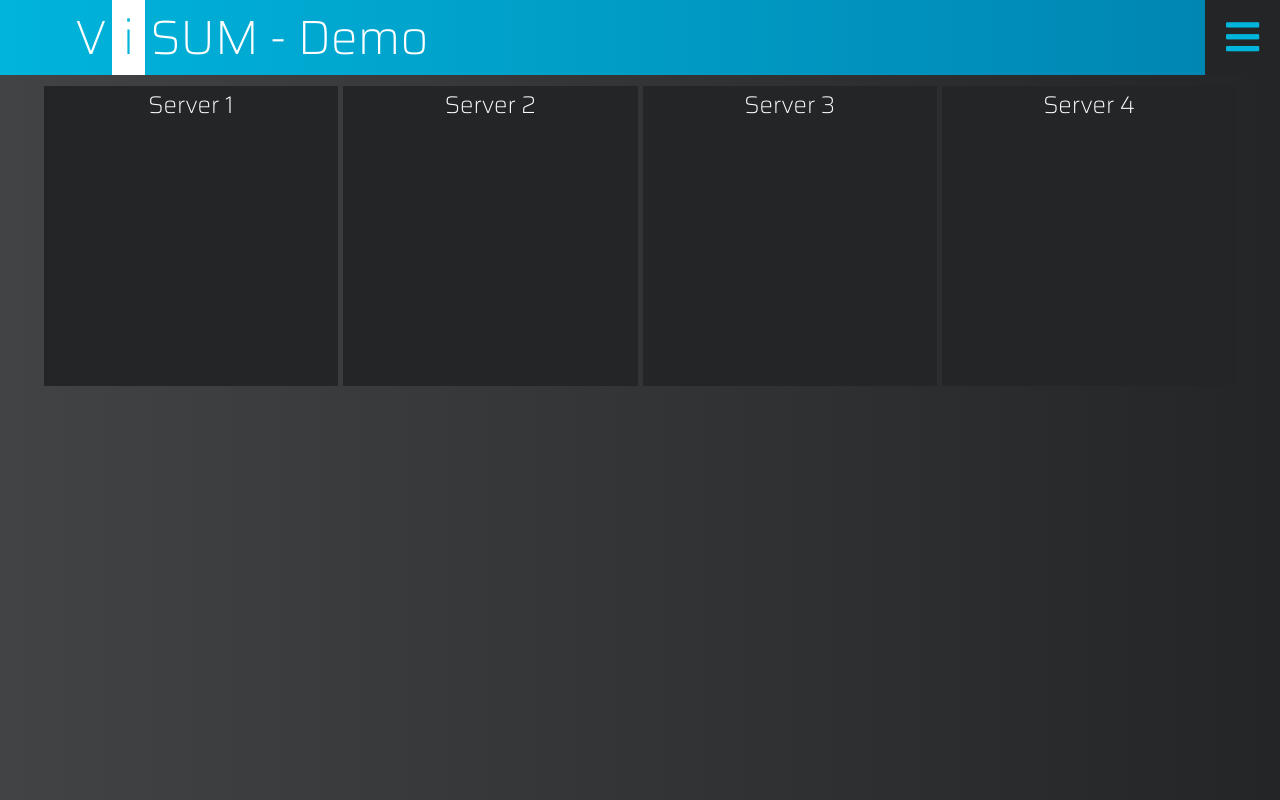
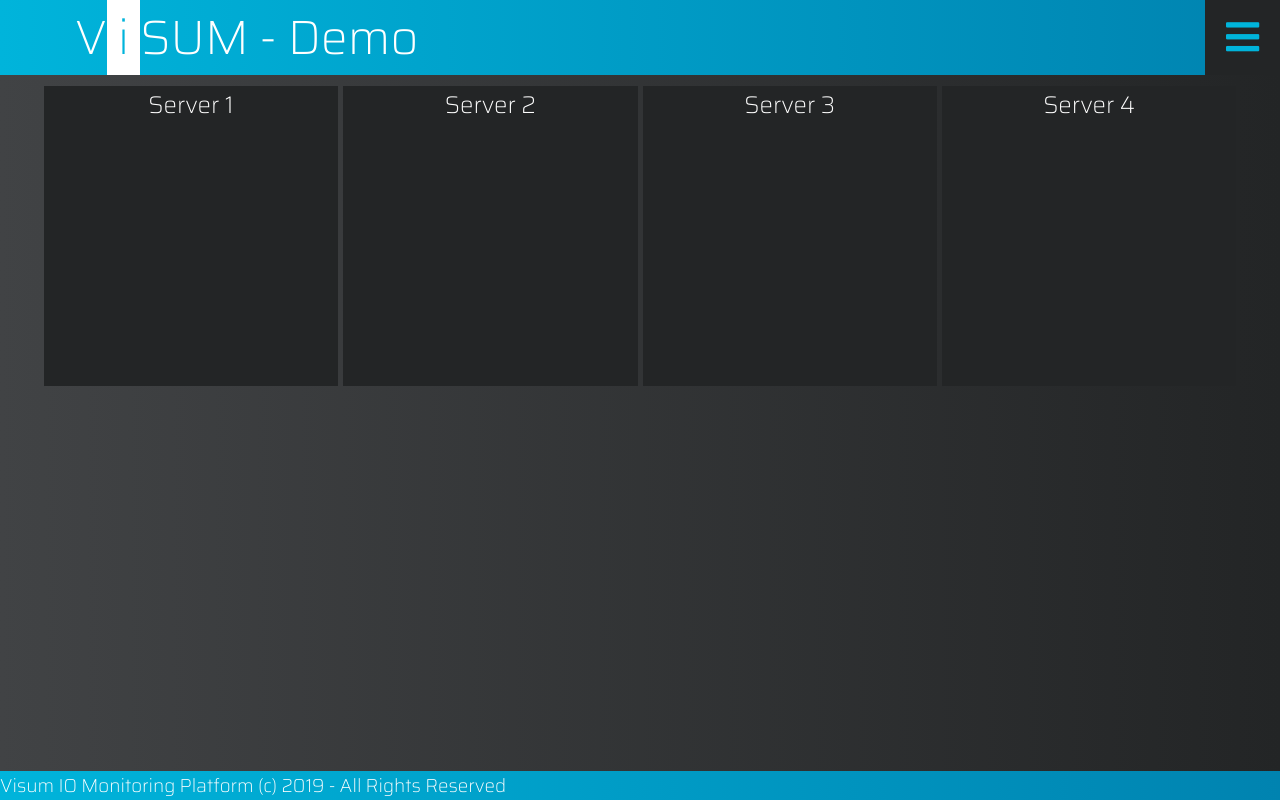
Before and after one commit to JoshuaBuist/visumio, a PHP site: page / in a window 1280 px wide. Run offline with PHP 8.4, Linux system fonts and the light colour scheme.

Commit message:
Footer added

```diff
--- a/css/colors.css
+++ b/css/colors.css
@@ -4,6 +4,11 @@ header {
     background: #00B4DB;  /* fallback for old browsers */
     background: -webkit-linear-gradient(to left, #0083B0, #00B4DB);  /* Chrome 10-25, Safari 5.1-6 */
     background: linear-gradient(to left, #0083B0, #00B4DB); /* W3C, IE 10+/ Edge, Firefox 16+, Chrome 26+, Opera 12+, Safari 7+ */
+}
+
+.logoI {
+    background-color: #FFF;
+    color: #00B4DB;
 }
 
 nav {
@@ -25,3 +30,9 @@ main {
 .panelContent {
     background: #232526;
 }
+
+footer {
+    background: #00B4DB;  /* fallback for old browsers */
+    background: -webkit-linear-gradient(to left, #0083B0, #00B4DB);  /* Chrome 10-25, Safari 5.1-6 */
+    background: linear-gradient(to left, #0083B0, #00B4DB); /* W3C, IE 10+/ Edge, Firefox 16+, Chrome 26+, Opera 12+, Safari 7+ */
+}
--- a/css/main.css
+++ b/css/main.css
@@ -37,12 +37,6 @@ div.logoContainer > h1 {
     color: #fff;
 }
 
-.logoI {
-    background-color: #FFF;
-    color: #00B4DB;
-    margin: 0 5px;
-}
-
 header > nav {
     width: 75px;
     height: 75px;
@@ -77,6 +71,14 @@ div.panelContent {
 
 div.panelContent:hover {
     background-color: rgba(35,35,35,0.8);
+}
+
+footer {
+    position: fixed;
+    z-index: 10;
+    width: 100%;
+    margin-bottom: 0;
+    bottom: 0;
 }
 
 /* TO-DO
--- a/index.php
+++ b/index.php
@@ -25,7 +25,7 @@ $panelStatus = [91,92,100,99];
 
     <title>ViSUM IO</title>
 
-    <meta name="viewport" content="width=device-width, initial-scale=1">
+    <meta name="viewport" content='width=device-width, initial-scale=1.0, maximum-scale=1.0, user-scalable=0'>
 
     <link rel="stylesheet" type="text/css" media="screen" href="css/reset.css?v=<?php echo ($cssVersion);?>" />
     <link rel="stylesheet" type="text/css" media="screen" href="css/fonts.css?v=<?php echo ($cssVersion);?>" />
@@ -71,7 +71,7 @@ $panelStatus = [91,92,100,99];
     </main>
 
     <footer>
-
+            <h3>Visum IO Monitoring Platform (c) 2019 - All Rights Reserved</h3>
     </footer>
 </body>
 </html>
```
